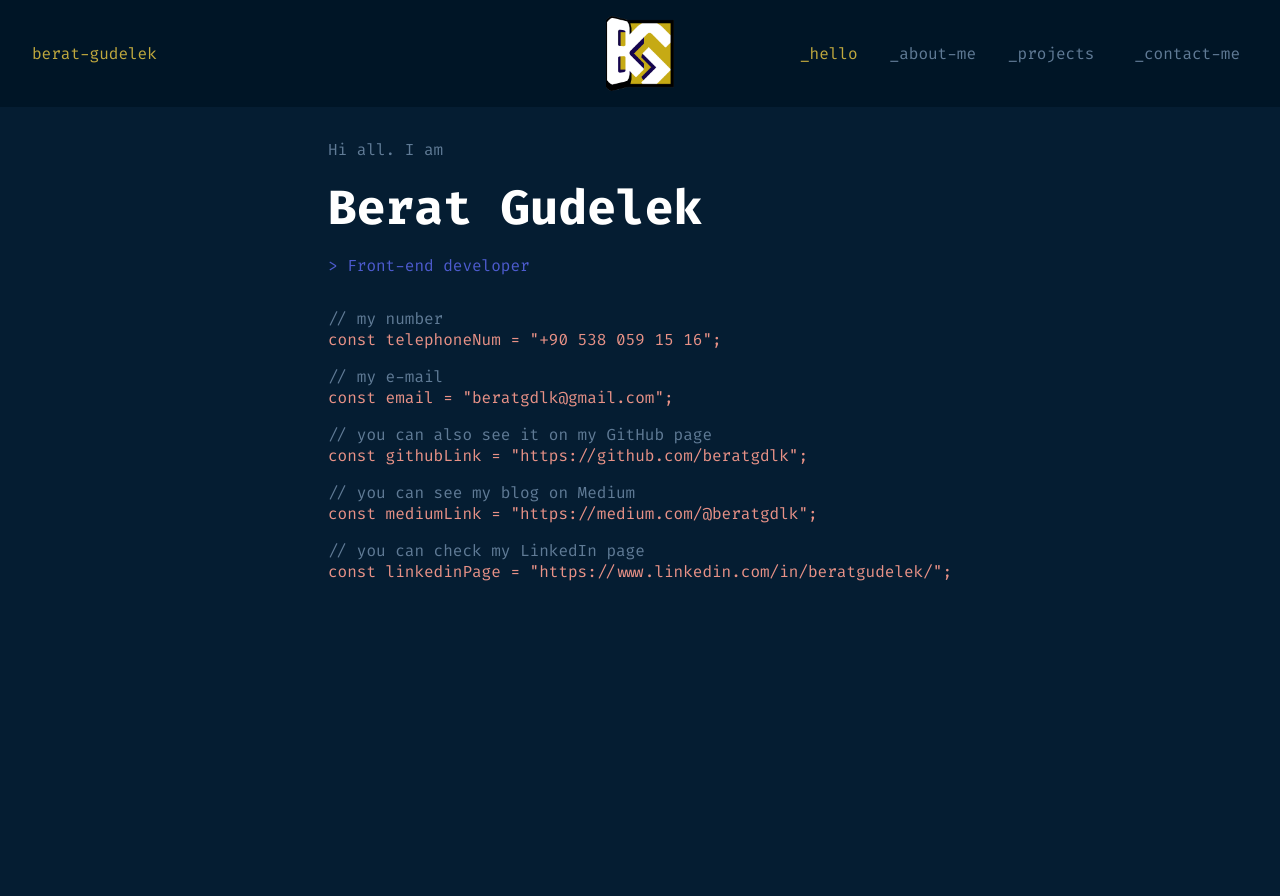
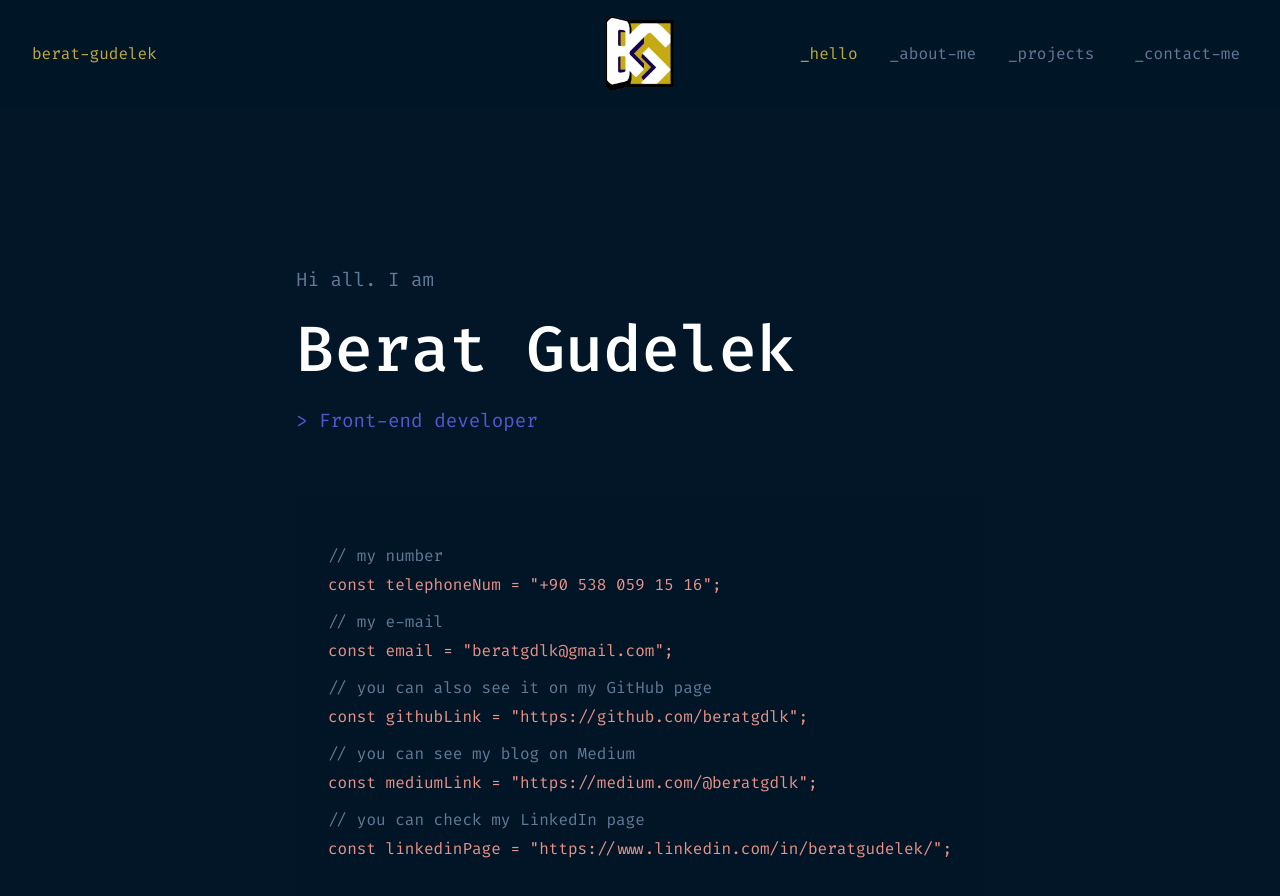
Before and after one commit to beratgdlk/bg-portfolio, a React (Vite) app: page / in a window 1280 px wide. Shown: the top 896 px of the page. Built offline with nearby package versions, Linux system fonts and the light colour scheme.

Commit message:
terminal.scss

```diff
--- a/src/components/Terminal/Terminal.scss
+++ b/src/components/Terminal/Terminal.scss
@@ -2,7 +2,11 @@
 @use '../../styles/mixins';
 
 .terminal {
-  background-color: #051D32;
+  background: linear-gradient(
+    150deg,
+    rgba(1, 22, 39, 0.95) 0%,
+    rgba(1, 22, 39, 0.85) 100%
+  );
   min-height: 100vh;
   display: flex;
   flex-direction: column;
@@ -12,30 +16,41 @@
   &__content {
     flex: 1;
     max-width: 900px;
-    margin: 0 auto;
+    margin: 8rem auto 0;
+    padding: 0 2rem;
 
     .intro-text {
       color: #607B96;
+      font-size: 1.2rem;
+      margin-bottom: 1rem;
     }
 
     .name {
-      font-size: 3rem;
+      font-size: 4rem;
       margin: 1rem 0;
+      font-weight: 500;
     }
 
     .title {
       color: #4D5BCE;
-      margin-bottom: 2rem;
+      margin-bottom: 4rem;
+      font-size: 1.2rem;
     }
 
     .contact-info {
+      background: rgba(1, 22, 39, 0.4);
+      padding: 2rem;
+      border-radius: 8px;
+
       .comment {
         color: #607B96;
+        margin-top: 1rem;
       }
 
       .const {
         color: #E99287;
-        margin-bottom: 1rem;
+        margin: 0.5rem 0 1rem;
+        font-family: 'Fira Code', monospace;
       }
     }
   }
```
